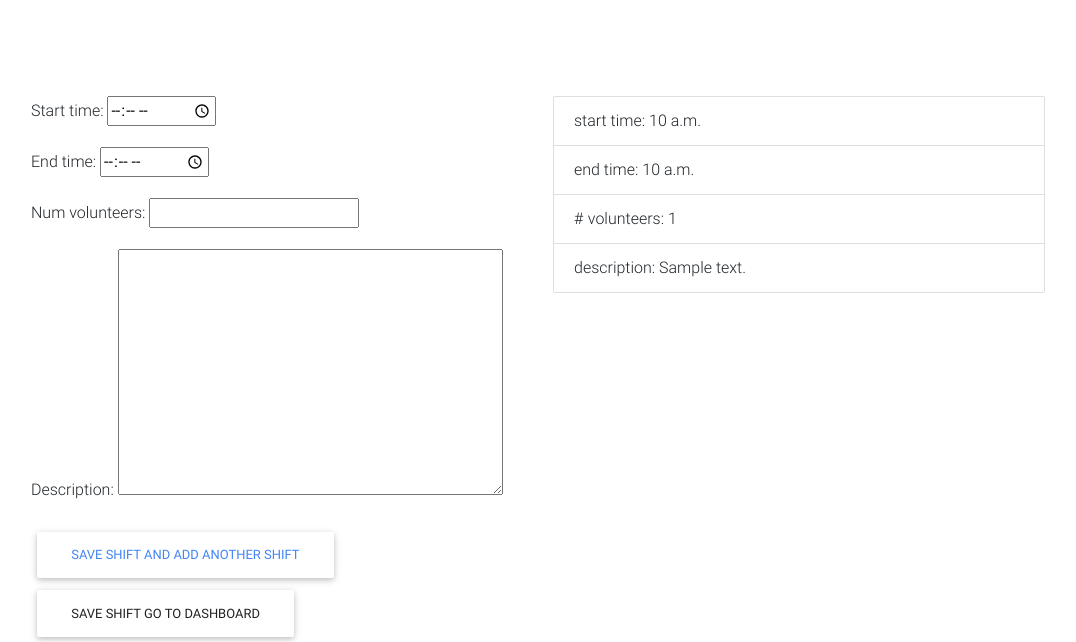
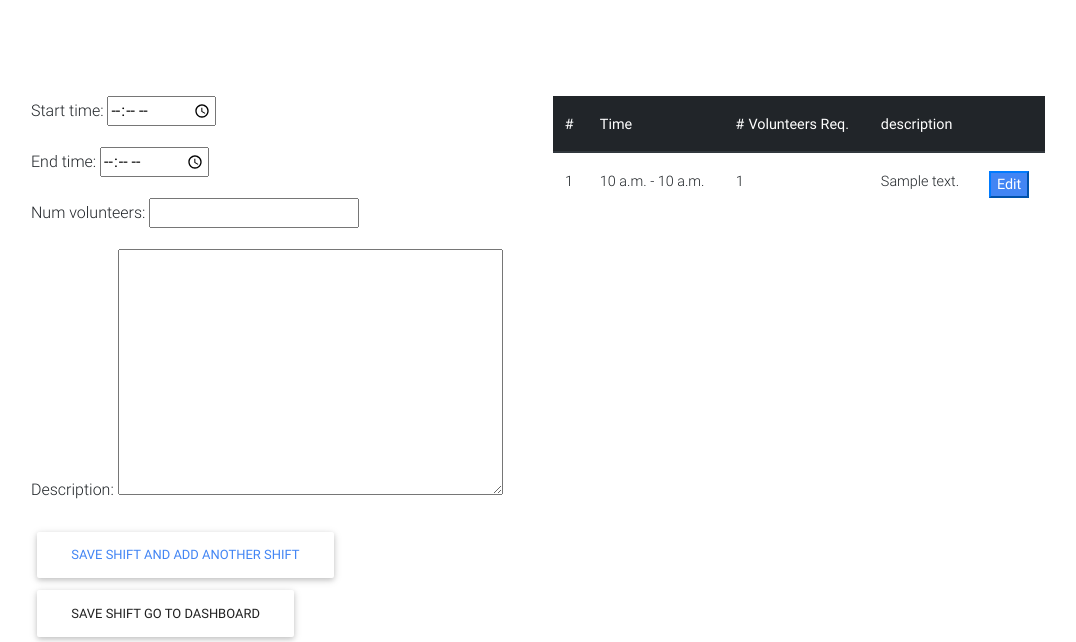
Before and after one commit to Nolan-Little/inStep, a Django app: a page that uses volunteer/templates/events/shift_template.html in a window 1280 px wide. Shown: the top 642 px of the page, without its empty margins (17-1093 px from the left). Run offline with Django 3.2, Linux system fonts and the light colour scheme; tables that the repository leaves empty hold one stand-in row (values such as "Sample post"); some libraries are stand-ins or nearby versions.

Commit message:
edit shift from template detail view

```diff
--- a/volunteer/templates/events/shift_template.html
+++ b/volunteer/templates/events/shift_template.html
@@ -12,14 +12,32 @@
       </form>
       </div>
         <div class="col-sm-12 col-lg-6">
+          <table class="table">
+            <thead class="thead-dark">
+                <tr>
+                  <th scope="col">#</th>
+                  <th scope="col">Time</th>
+                  <th scope="col"> # Volunteers Req.</th>
+                  <th scope="col">description</th>
+                  <th scope="col"></th>
+                </tr>
+            </thead>
+            <tbody>
               {% for shift in current_shifts %}
-                <ul class="list-group">
-                    <li class="list-group-item">start time: {{shift.start_time}}</li>
-                    <li class="list-group-item">end time: {{shift.end_time}}</li>
-                    <li class="list-group-item"># volunteers: {{shift.num_volunteers}}</li>
-                    <li class="list-group-item">description: {{shift.description}}</li>
-                </ul>
+                <tr>
+                  <td class="scope">{{forloop.counter}}</td>
+                  <td>{{shift.start_time}} - {{shift.end_time}}</td>
+                  <td>{{shift.num_volunteers}}</td>
+                  <td>{{shift.description}}</td>
+                  <td>
+                    <button class="btn-primary">
+                      <a class="text-white" href="{% url 'volunteer:edit_shift' shift.id %}">Edit</a>
+                    </button>
+                  </td>
+                </tr>
               {% endfor %}
+            </tbody>
+          </table>
         </div>
     </div>
 {% endblock content %}
--- a/volunteer/views/shift_views.py
+++ b/volunteer/views/shift_views.py
@@ -46,7 +46,7 @@ def new_shift(request, event_id):
 def edit_shift(request, shift_id):
     if request.method == "GET":
         template_name = "events/edit_shift.html"
-        # shift =  ShiftTemplate.objects.get(pk=shift_id)
+        shift =  Shift.objects.get(pk=shift_id)
 
         shift_form_data = {
                 'start_time': shift.start_time,
@@ -55,7 +55,7 @@ def edit_shift(request, shift_id):
                 'description': shift.description
             }
 
-        shift_form = ShiftTemplateForm(shift_form_data)
+        shift_form = ShiftForm(shift_form_data)
         context = {
             'shift_form': shift_form,
             'shift': shift
@@ -73,10 +73,10 @@ def edit_shift(request, shift_id):
             'description': form_data['description']
         }
 
-        shift_form = ShiftTemplateForm(shift_form_data)
+        shift_form = ShiftForm(shift_form_data)
 
         if shift_form.is_valid():
-            # shift = ShiftTemplate.objects.get(pk=shift_id)
-            # ShiftTemplate.objects.filter(pk=shift_id).update(**shift_form_data)
+            shift = Shift.objects.get(pk=shift_id)
+            Shift.objects.filter(pk=shift_id).update(**shift_form_data)
 
-            return HttpResponseRedirect(reverse('volunteer:event_template_details', args=(shift.event_template.id,) ))
+            return HttpResponseRedirect(reverse('volunteer:event_template_details', args=(shift.event.id,)))
```
Lines whose indentation alone changed are shown as unchanged.
